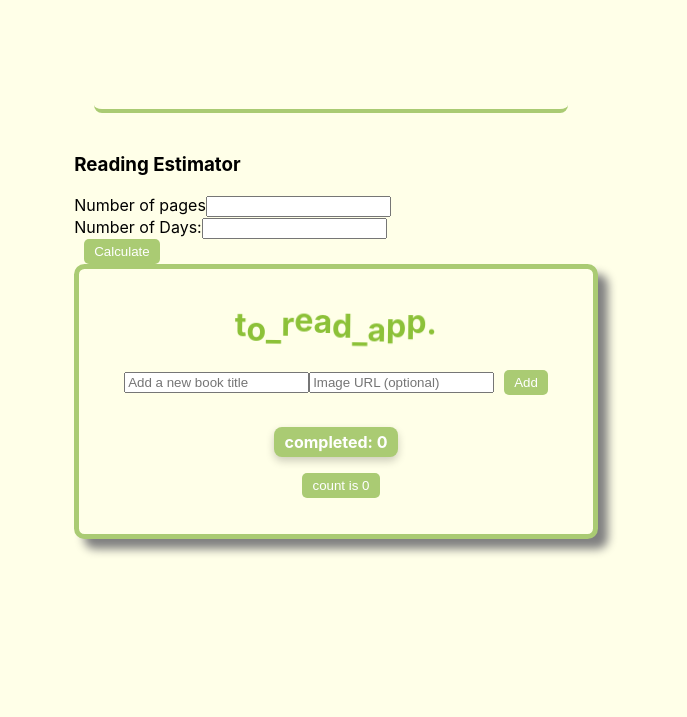
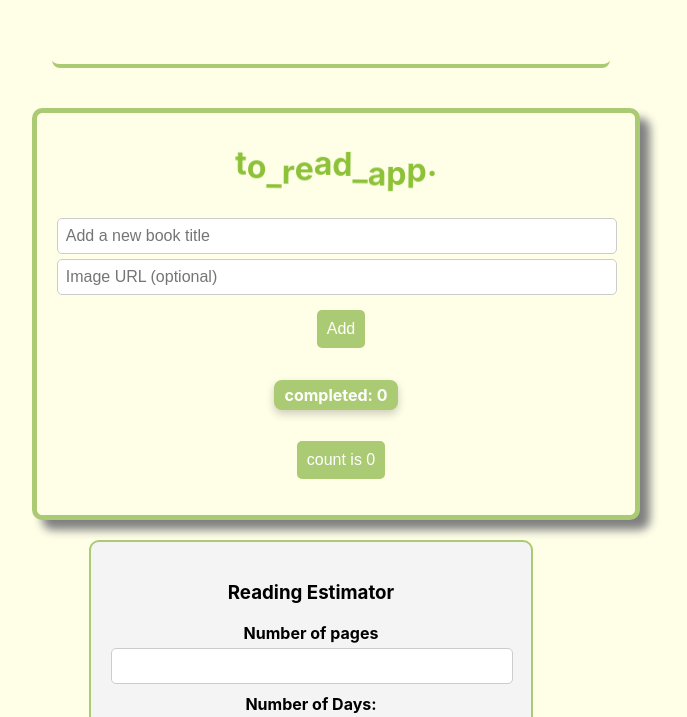
Before and after one commit to wunder-frau/pet, a React (Create React App) app: page / in a window 1280 px wide. Shown: the part 216-933 px from the top of the page, without its empty margins (329-1016 px from the left). Before the commit the page ends 800 px from the top, so only its background shows below. Built offline with nearby package versions, Linux system fonts and the light colour scheme.

Commit message:
refactor: readEstimator css styles

```diff
--- a/src/App.css
+++ b/src/App.css
@@ -128,3 +128,49 @@ button:hover {
 	margin: 0 auto;
 	position: relative;
 }
+
+.reading-estimator {
+  max-width: 400px;
+  margin: 20px auto;
+  padding: 20px;
+  border: 2px solid #AACB73;
+  border-radius: 10px;
+  background: #f4f4f4;
+  text-align: center;
+}
+
+label {
+  font-weight: bold;
+  display: block;
+  margin-bottom: 10px;
+}
+
+input {
+  padding: 8px;
+  margin-top: 5px;
+  font-size: 1rem;
+  border-radius: 5px;
+  border: 1px solid #ccc;
+  width: calc(100% - 16px);
+}
+
+button {
+  margin-top: 15px;
+  padding: 10px;
+  font-size: 1rem;
+  background-color: #AACB73;
+  color: #fff;
+  border: none;
+  border-radius: 5px;
+  cursor: pointer;
+}
+
+button:hover {
+  background-color: #8CA661;
+}
+
+.result {
+  margin-top: 20px;
+  font-size: 1.2rem;
+  color: #333;
+}
--- a/src/App.tsx
+++ b/src/App.tsx
@@ -49,7 +49,6 @@ const App: React.FC = () => {
 	return (
 		<>
 			<Bookshelf books={toreads} />
-			<ReadingEstimator />
 			<div className="App">
 				<h1>
 					{title.split('').map((letter, index) => (
@@ -67,6 +66,7 @@ const App: React.FC = () => {
 					</button>
 				</p>
 			</div>
+			<ReadingEstimator />
 		</>
 	);
 };
```
